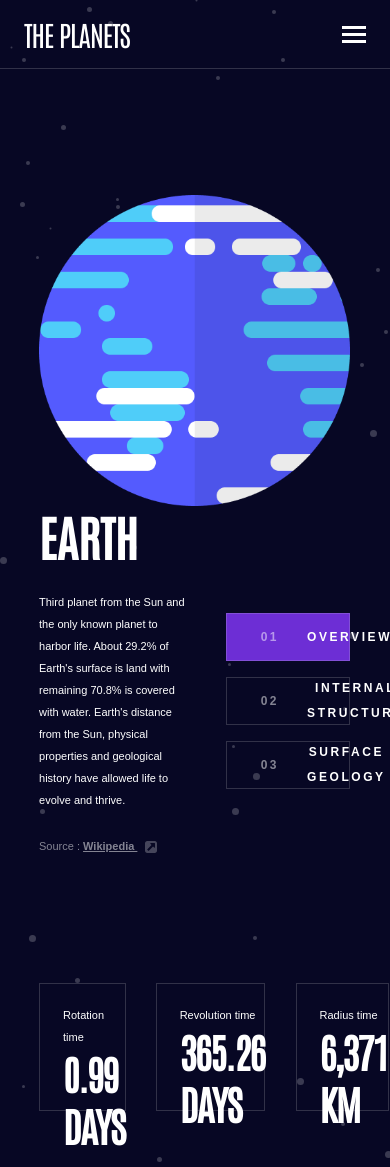
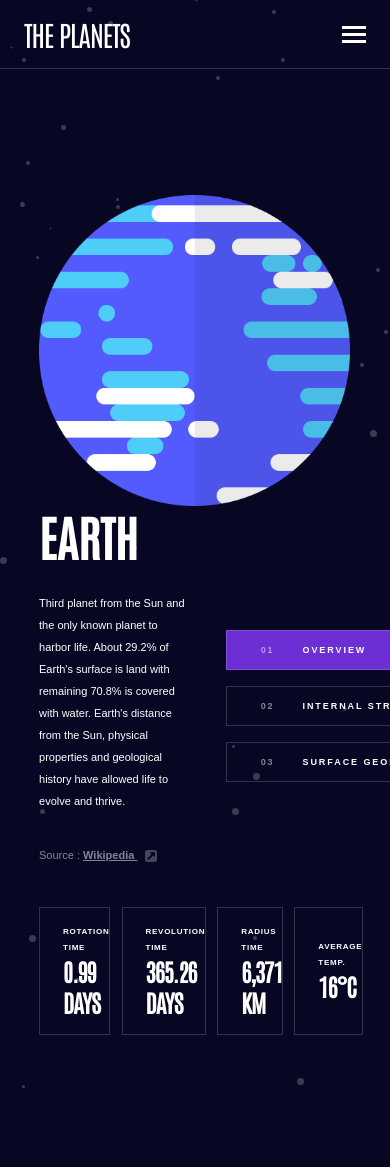
Before and after one commit to valentinaotocan/solar-system, a React (Vite) app: page /earth in a window 390 px wide. Shown: the top 1167 px of the page. After the commit the page ends 1091 px from the top, so only its background shows below. Built offline with nearby package versions, Linux system fonts and the light colour scheme; a web font is replaced by a local one.

Commit message:
Add responsive font for max-width: 1000px

```diff
--- a/src/Planets.tsx
+++ b/src/Planets.tsx
@@ -101,20 +101,20 @@ function Planets() {
       </div>
       <div className="planet__information">
         <div className="planet__information__div">
-          <p>Rotation time</p>
-          <h2>{planet.rotation}</h2>
+          <h2>Rotation time</h2>
+          <h3>{planet.rotation}</h3>
         </div>
         <div className="planet__information__div">
-          <p>Revolution time</p>
-          <h2>{planet.revolution}</h2>
+          <h2>Revolution time</h2>
+          <h3>{planet.revolution}</h3>
         </div>
         <div className="planet__information__div">
-          <p>Radius time</p>
-          <h2>{planet.radius}</h2>
+          <h2>Radius time</h2>
+          <h3>{planet.radius}</h3>
         </div>
         <div className="planet__information__div">
-          <p>Average temp.</p>
-          <h2>{planet.temperature}</h2>
+          <h2>Average temp.</h2>
+          <h3>{planet.temperature}</h3>
         </div>
       </div>
     </section>
--- a/src/styles/Planets.scss
+++ b/src/styles/Planets.scss
@@ -79,7 +79,10 @@
       border: 1px solid $grey;
       width: 15.9375rem;
       height: 8rem;
-      padding: 1.25rem 0 1.69rem 1.44rem;
+      display: flex;
+      flex-direction: column;
+      justify-content: center;
+      padding-left: 1.44rem;
     }
   }
   // responsive - 1200px
@@ -111,4 +114,28 @@
       }
     }
   }
+  // 1000px
+  @media (max-width: 62.5rem) {
+    .planet__main {
+      padding-bottom: 0;
+      &__text__facts {
+        &__heading {
+          padding-bottom: 1.5rem;
+        }
+        &__source {
+          padding: 2rem 0 2.56rem 0;
+        }
+      }
+      &__text__buttons button {
+        width: 17.5625rem;
+        height: 2.5rem;
+      }
+    }
+    .planet__information {
+      gap: 0.69rem;
+      &__div {
+        padding-left: 1.44rem;
+      }
+    }
+  }
 }
--- a/src/styles/main.scss
+++ b/src/styles/main.scss
@@ -1,7 +1,7 @@
 @import "reset";
 @import "colors";
 
-@import 'Planets';
+@import "Planets";
 
 @import "components/Header";
 
@@ -23,7 +23,16 @@ h1 {
   font-family: "Antonio", sans-serif;
 }
 
-h2 {
+h2,
+.header nav a.link {
+  font-size: 0.6875rem;
+  font-weight: 700;
+  line-height: 2.27;
+  letter-spacing: 0.0625rem;
+  text-transform: uppercase;
+}
+
+h3 {
   font-family: "Antonio", sans-serif;
   font-size: 2.5rem;
   line-height: 1.29;
@@ -31,29 +40,22 @@ h2 {
   text-transform: uppercase;
 }
 
-h3, button {
+button {
   font-size: 0.75rem;
   font-weight: 700;
   line-height: 2.08;
-  letter-spacing: 0.16rem;
+  letter-spacing: 0.16069rem;
   text-transform: uppercase;
 }
 
-h4 {
-  font-size: 0.69rem;
-  font-weight: 700;
-  line-height: 2.27;
-  letter-spacing: 0.06rem;
-  text-transform: uppercase;
-}
-
-a, button {
+a,
+button {
   color: inherit;
   display: inline-block;
 }
 
-// responsive - 768px;
-@media(max-width: 48rem) {
+// responsive - 1000px;
+@media (max-width: 62.5rem) {
   body {
     font-size: 0.6875rem;
     line-height: 2;
@@ -62,4 +64,21 @@ a, button {
   h1 {
     font-size: 3rem;
   }
+
+  h2 {
+    font-size: 0.5rem;
+    line-height: 2;
+    letter-spacing: 0.04544rem;
+  }
+
+  h3 {
+    font-size: 1.5rem;
+    letter-spacing: -0.05625rem;
+  }
+
+  button {
+    font-size: 0.5625rem;
+    line-height: 2.78;
+    letter-spacing: 0.12056rem;
+  }
 }
```
Also changed, not shown: src/styles/_colors.scss (deleted, +0 -15 lines).
